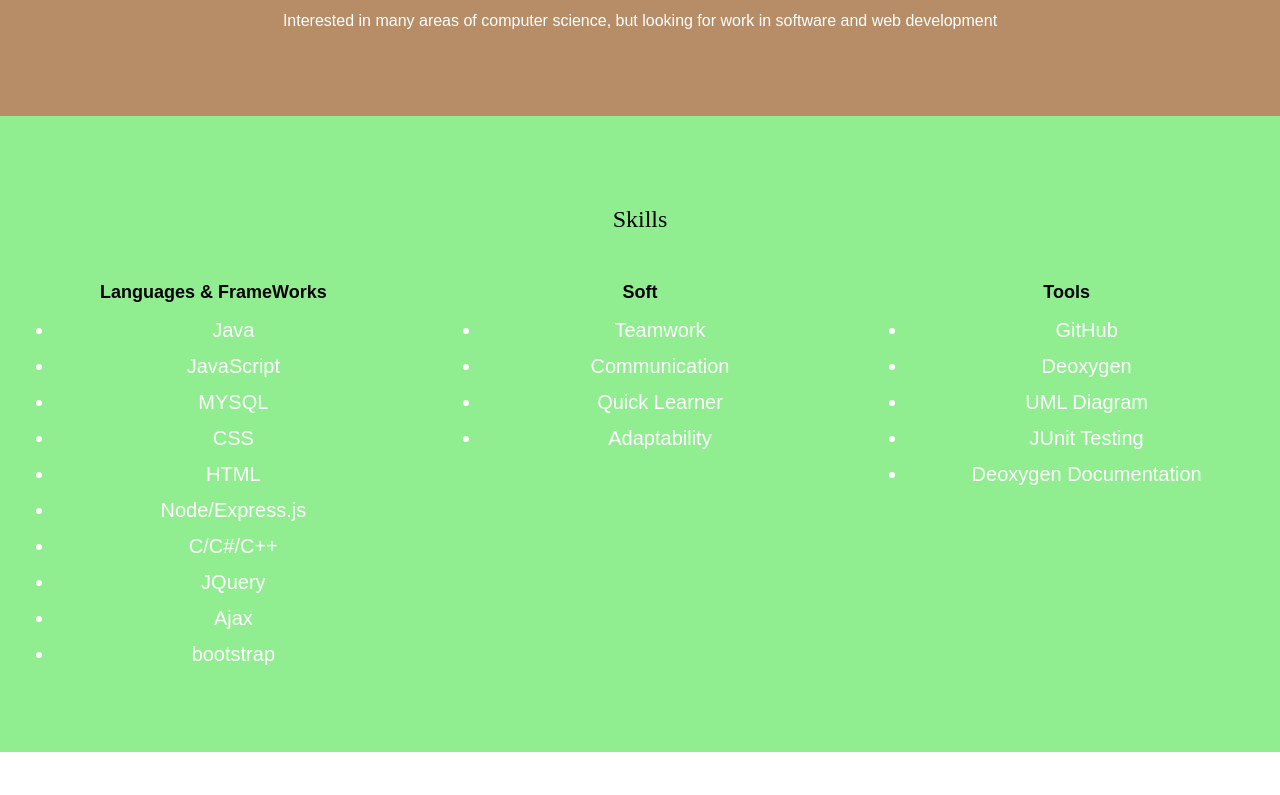
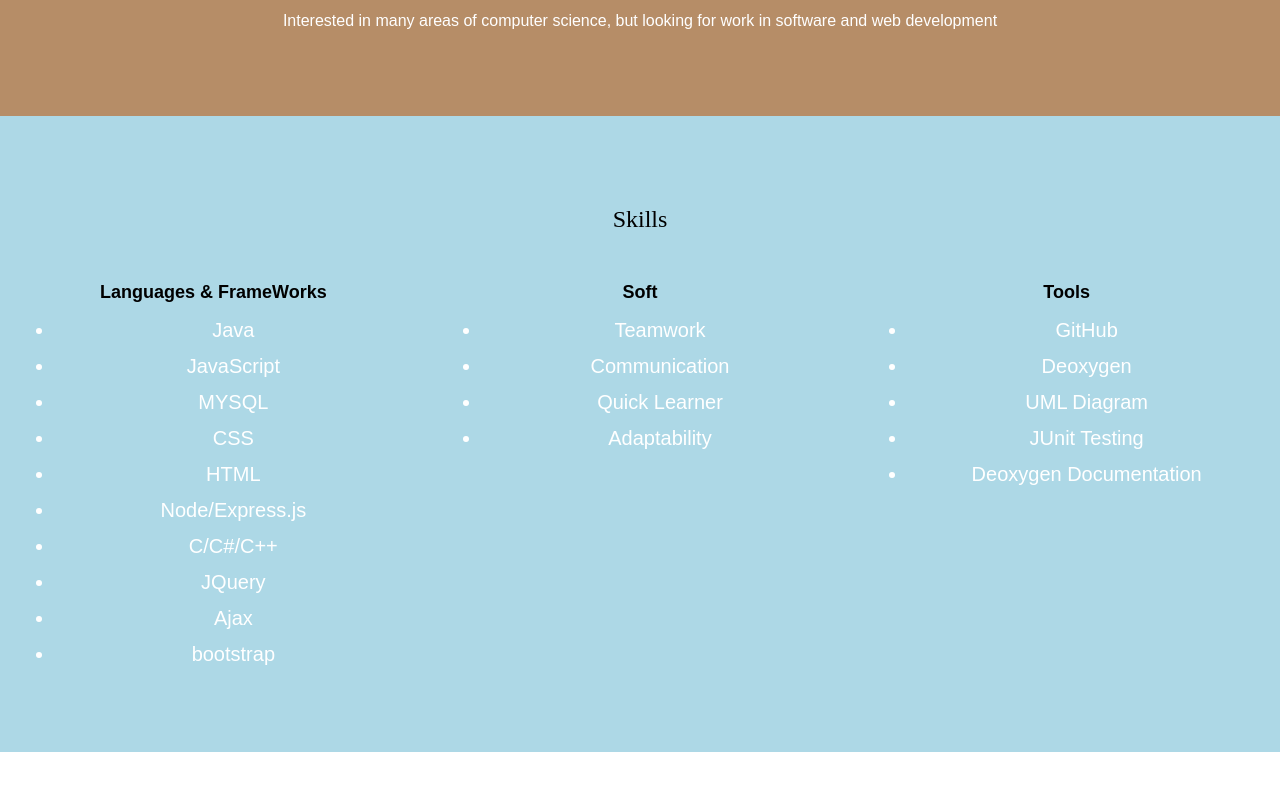
Before and after one commit to Amogh-bhagw/Amogh-Bhagwat-Website, a website: page public/welcome.html in a window 1280 px wide. Shown: the part 545-1340 px from the top of the page. Drawn offline with nearby package versions, Linux system fonts and the light colour scheme.

Commit message:
Adding guest

```diff
--- a/public/welcome.html
+++ b/public/welcome.html
@@ -86,7 +86,7 @@
     <p>Interested in many areas of computer science, but looking for work in software and web development</p>
   </div>
 
-  <div class="container-fluid bg-3 text-center" style="background-color: lightgreen">
+  <div class="container-fluid bg-3 text-center" style="background-color: lightblue">
     <h3>Skills</h3>
     <div class="row">
       <div class="col-sm-4">
```
